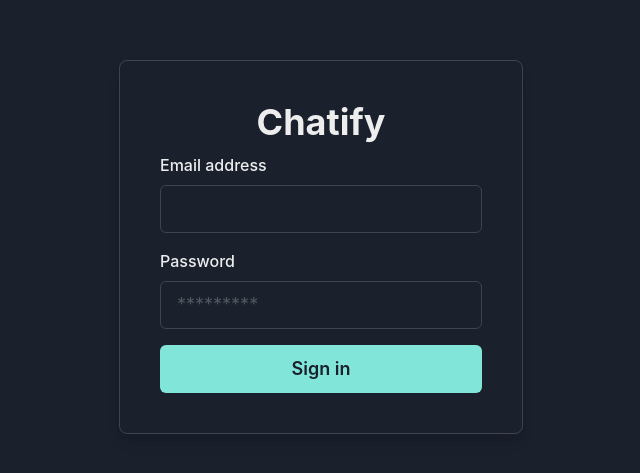
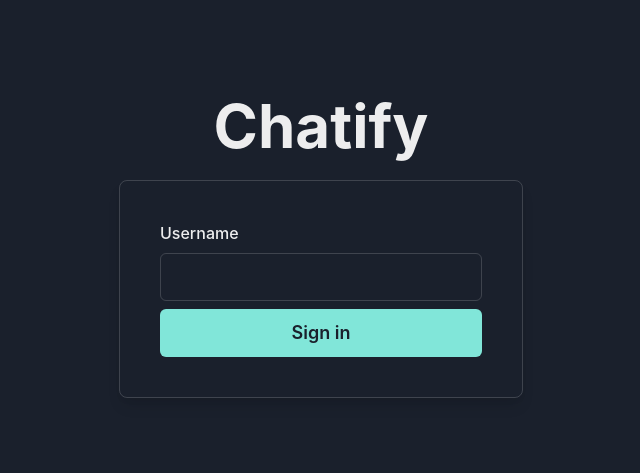
Before and after one commit to danzawadzki/chatify, a Next.js app: page /signin in a window 1280 px wide. Shown: the part 153-626 px from the top of the page, without its empty margins (319-959 px from the left). Built offline with nearby package versions, Linux system fonts and the light colour scheme.

Commit message:
Simplified form by isolating the logo component to a new file and removing unneeded fields from the signin form.

```diff
--- a/screens/SignIn/SignIn.tsx
+++ b/screens/SignIn/SignIn.tsx
@@ -1,15 +1,16 @@
 import { FC } from 'react'
-import { Box, Flex, Heading } from '@chakra-ui/react'
+import { Box, Flex } from '@chakra-ui/react'
+import Logo from 'shared/Logo/Logo'
 import SingInForm from './SignInForm'
 
 const SingIn: FC = () => {
   return (
     <Flex width="100vw" height="100vh" align="center" justifyContent="center">
-      <Box p={10} borderWidth={1} borderRadius={8} boxShadow="lg">
-        <Box mb={2}>
-          <Heading textAlign="center">Chatify</Heading>
+      <Box>
+        <Logo />
+        <Box borderWidth={1} borderRadius={8} boxShadow="lg" p={10} mt={6}>
+          <SingInForm />
         </Box>
-        <SingInForm />
       </Box>
     </Flex>
   )
--- a/screens/SignIn/SignInForm.tsx
+++ b/screens/SignIn/SignInForm.tsx
@@ -11,14 +11,12 @@ import { yupResolver } from '@hookform/resolvers/yup'
 import * as yup from 'yup'
 
 interface SingInFormInputs {
-  email: string
-  password: string
+  username: string
 }
 
 const SignInFormInputsSchema = yup
   .object({
-    email: yup.string().email().required(),
-    password: yup.string().min(8).required(),
+    username: yup.string().min(8).required(),
   })
   .required()
 
@@ -35,24 +33,11 @@ const SingInForm: FC = () => {
 
   return (
     <form onSubmit={handleSubmit(onSubmit)}>
-      <FormControl isInvalid={Boolean(errors?.email)}>
-        <FormLabel htmlFor="email">Email address</FormLabel>
-        <Input id="email" size="lg" {...register('email')} />
-        {errors?.email?.message && (
-          <FormErrorMessage>{errors?.email?.message}</FormErrorMessage>
-        )}
-      </FormControl>
-      <FormControl mt={4} mb={4} isInvalid={Boolean(errors?.password)}>
-        <FormLabel htmlFor="password">Password</FormLabel>
-        <Input
-          id="password"
-          type="password"
-          size="lg"
-          placeholder="*********"
-          {...register('password')}
-        />
-        {errors?.password?.message && (
-          <FormErrorMessage>{errors?.password?.message}</FormErrorMessage>
+      <FormControl isInvalid={Boolean(errors?.username)} mb={2}>
+        <FormLabel htmlFor="email">Username</FormLabel>
+        <Input id="email" size="lg" {...register('username')} />
+        {errors?.username?.message && (
+          <FormErrorMessage>{errors?.username?.message}</FormErrorMessage>
         )}
       </FormControl>
       <Button
```
